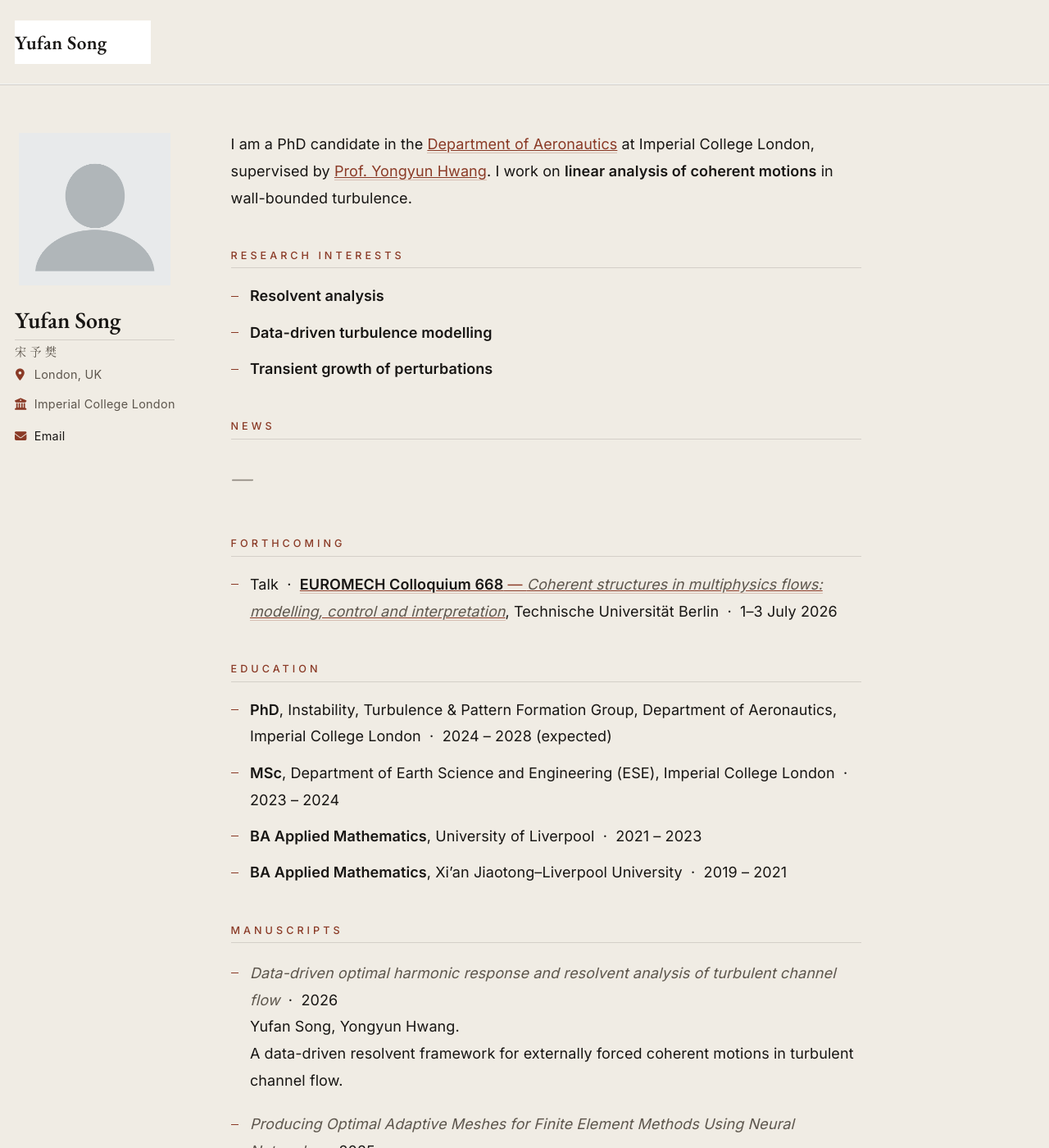
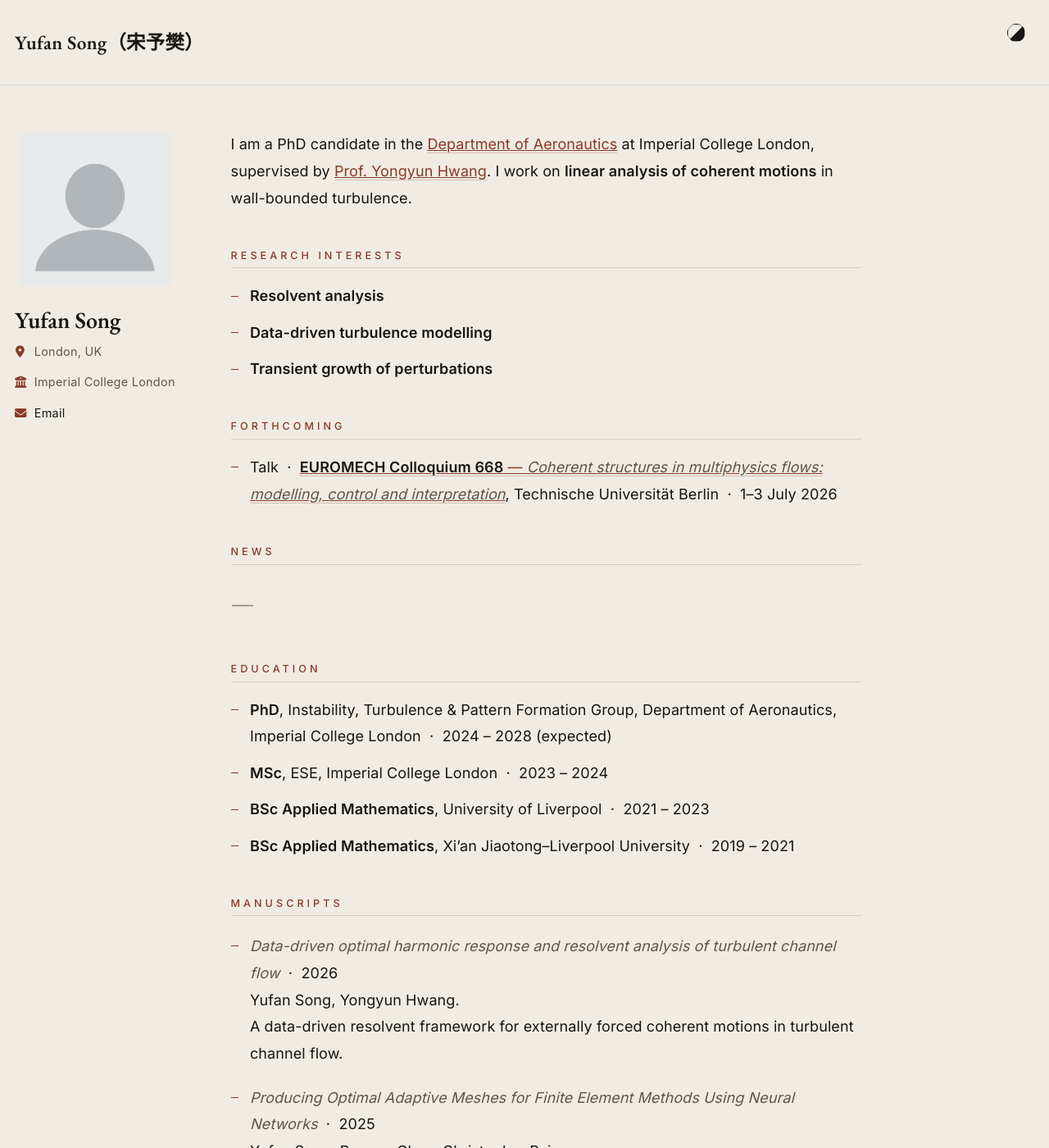
Before and after one commit to songyufan1005/yufansong.github.io, a Jekyll site: the page built from _pages/about.md, in a window 1280 px wide and 1400 px high. Shown: the whole window at 82% size. Built offline with Jekyll 4.4.1, drawn with Linux system fonts in a browser that asks for light colours; a script bundle is joined from its source files by our own code; library files that are not in the unit come from our copies.

Commit message:
Bilingual masthead title; palette toggle (top-right); swap News/Forthcoming
- Site title -> 'Yufan Song（宋予樊）'; remove sub-name from sidebar (just 'Yufan Song')
- Defensive override on all masthead backgrounds to kill the white selected box
- New floating palette toggle button (top-right): two-colour circle, hover rotates;
  toggles between washi-light and walnut-dark palettes via data-palette on <html>;
  preference persisted in localStorage; flash-of-wrong-palette prevented by inline head script
- Soften the cream-bg map widget when in dark palette via opacity + luminosity blend
- Swap order: Forthcoming now precedes News

Co-Authored-By: Claude Opus 4.7 (1M context) <noreply@anthropic.com>

```diff
--- a/_config.yml
+++ b/_config.yml
@@ -9,7 +9,7 @@
 # Basic Site Settings
 locale                   : "en-US"
 site_theme               : "default" # The available themes options are "default", "air", "sunrise", "mint", "dirt" and "contrast"
-title                    : "Yufan Song"
+title                    : "Yufan Song（宋予樊）"
 title_separator          : "-"
 name                     : &name "Yufan Song"
 description              : &description "PhD candidate, Department of Aeronautics, Imperial College London. Resolvent analysis and data-driven modelling of wall-bounded turbulence."
@@ -24,7 +24,7 @@ author:
   # Biographic information
   avatar           : "profile.png"
   name             : "Yufan Song"
-  name_cn          : "宋予樊"
+  name_cn          :
   pronouns         :
   bio              :
   location         : "London, UK"
--- a/_includes/head/custom.html
+++ b/_includes/head/custom.html
@@ -13,6 +13,15 @@
 <!-- Custom theme overrides (Alex Webb-inspired editorial palette) -->
 <link rel="stylesheet" href="{{ base_path }}/assets/css/custom.css"/>
 
+<!-- Palette toggle: read saved preference synchronously to avoid a flash of the wrong palette -->
+<script>
+  try {
+    var p = localStorage.getItem('aw-palette');
+    if (p === 'ink') document.documentElement.setAttribute('data-palette', 'ink');
+  } catch (e) {}
+</script>
+<script defer src="{{ base_path }}/assets/js/palette-toggle.js"></script>
+
 <!-- favicon from https://commons.wikimedia.org/wiki/File:OOjs_UI_icon_academic-progressive.svg -->
 <link rel="apple-touch-icon" sizes="180x180" href="{{ base_path }}/images/apple-touch-icon-180x180.png"/>
 <link rel="icon" type="image/svg+xml" href="{{ base_path }}/images/favicon.svg"/>
--- a/_pages/about.md
+++ b/_pages/about.md
@@ -16,20 +16,20 @@ Research interests
 - **Transient growth of perturbations**
 
 
+Forthcoming
+======
+- Talk &nbsp;·&nbsp; [**EUROMECH Colloquium 668** — *Coherent structures in multiphysics flows: modelling, control and interpretation*](https://668.euromech.org/about/), Technische Universität Berlin &nbsp;·&nbsp; 1–3 July 2026
+
 News
 ======
 <div class="section-empty">—</div>
 
-Forthcoming
-======
-- Talk &nbsp;·&nbsp; [**EUROMECH Colloquium 668** — *Coherent structures in multiphysics flows: modelling, control and interpretation*](https://668.euromech.org/about/), Technische Universität Berlin &nbsp;·&nbsp; 1–3 July 2026
-
 Education
 ======
 - **PhD**, Instability, Turbulence & Pattern Formation Group, Department of Aeronautics, Imperial College London &nbsp;·&nbsp; 2024 – 2028 (expected)
-- **MSc**, Department of Earth Science and Engineering (ESE), Imperial College London &nbsp;·&nbsp; 2023 – 2024
-- **BA Applied Mathematics**, University of Liverpool &nbsp;·&nbsp; 2021 – 2023
-- **BA Applied Mathematics**, Xi'an Jiaotong–Liverpool University &nbsp;·&nbsp; 2019 – 2021
+- **MSc**, ESE, Imperial College London &nbsp;·&nbsp; 2023 – 2024
+- **BSc Applied Mathematics**, University of Liverpool &nbsp;·&nbsp; 2021 – 2023
+- **BSc Applied Mathematics**, Xi'an Jiaotong–Liverpool University &nbsp;·&nbsp; 2019 – 2021
 
 Manuscripts
 ======
--- a/assets/css/custom.css
+++ b/assets/css/custom.css
@@ -139,11 +139,18 @@ a:hover {
 .greedy-nav .visible-links a:hover { color: var(--aw-accent) !important; }
 .greedy-nav .visible-links a::before { background: var(--aw-accent) !important; }
 
-/* Kill any selected-state background that the default theme adds */
+/* Kill any selected-state background that the default theme adds — defensive */
+.greedy-nav .masthead__menu-item,
+.greedy-nav .masthead__menu-item a,
+.greedy-nav .masthead__menu-item.persist,
+.greedy-nav .masthead__menu-item.persist a,
 .greedy-nav .masthead__menu-item.selected a,
 .greedy-nav .masthead__menu-item--lg.selected a,
-.greedy-nav .masthead__menu-item--lg.persist.selected a {
+.greedy-nav .masthead__menu-item--lg.persist.selected a,
+.greedy-nav button {
   background: transparent !important;
+  background-color: transparent !important;
+  box-shadow: none !important;
 }
 
 /* ---------- Sidebar (author profile) ---------- */
@@ -355,3 +362,59 @@ a:hover {
   border-radius: 0;
   box-shadow: none;
 }
+
+/* ---------- Palette toggle button (top-right) ---------- */
+.palette-toggle {
+  position: fixed;
+  top: 1.6em;
+  right: 1.6em;
+  width: 22px;
+  height: 22px;
+  padding: 0;
+  border-radius: 50%;
+  border: 1px solid var(--aw-rule-strong);
+  background: linear-gradient(135deg,
+    var(--aw-paper) 0%,
+    var(--aw-paper) 49.5%,
+    var(--aw-ink) 50.5%,
+    var(--aw-ink) 100%);
+  cursor: pointer;
+  z-index: 1000;
+  transition: transform 0.4s ease, border-color 0.2s ease;
+  -webkit-appearance: none;
+  appearance: none;
+}
+.palette-toggle:hover {
+  border-color: var(--aw-accent);
+  transform: rotate(180deg);
+}
+.palette-toggle:focus-visible {
+  outline: 1px solid var(--aw-accent);
+  outline-offset: 3px;
+}
+@media (max-width: 720px) {
+  .palette-toggle { top: 1em; right: 1em; width: 20px; height: 20px; }
+}
+
+/* ---------- Dark palette (Aman lobby at night: walnut + cream + warm terracotta) ---------- */
+html[data-palette="ink"] {
+  --aw-paper:        #1a1715;
+  --aw-paper-soft:   #221e1a;
+  --aw-paper-edge:   #2a2520;
+  --aw-ink:          #ece6d8;
+  --aw-ink-soft:     #a09587;
+  --aw-ink-faint:    #6b6359;
+  --aw-accent:       #c4754f;
+  --aw-accent-deep:  #a85a3a;
+  --aw-rule:         rgba(236, 230, 216, 0.16);
+  --aw-rule-strong:  rgba(236, 230, 216, 0.34);
+}
+html[data-palette="ink"] .author__avatar img {
+  filter: contrast(1.02) saturate(0.95) brightness(0.92);
+}
+/* MapMyVisitors widget background is hardcoded to cream — soften the contrast in dark */
+html[data-palette="ink"] .visitor-map__widget img,
+html[data-palette="ink"] .visitor-map__widget canvas {
+  opacity: 0.78;
+  mix-blend-mode: luminosity;
+}
--- /dev/null
+++ b/assets/js/palette-toggle.js
@@ -0,0 +1,46 @@
+(function () {
+  'use strict';
+
+  var KEY = 'aw-palette';
+  var root = document.documentElement;
+
+  function read() {
+    try { return localStorage.getItem(KEY); } catch (e) { return null; }
+  }
+  function write(v) {
+    try {
+      if (v) localStorage.setItem(KEY, v);
+      else localStorage.removeItem(KEY);
+    } catch (e) {}
+  }
+
+  function apply(p) {
+    if (p === 'ink') root.setAttribute('data-palette', 'ink');
+    else root.removeAttribute('data-palette');
+  }
+
+  // initial paint already handled by inline head script; this is defensive
+  apply(read());
+
+  function build() {
+    if (document.querySelector('.palette-toggle')) return;
+    var btn = document.createElement('button');
+    btn.className = 'palette-toggle';
+    btn.type = 'button';
+    btn.setAttribute('aria-label', 'Toggle palette');
+    btn.setAttribute('title', 'Toggle palette');
+    btn.addEventListener('click', function () {
+      var cur = root.getAttribute('data-palette');
+      var next = cur === 'ink' ? '' : 'ink';
+      apply(next);
+      write(next);
+    });
+    document.body.appendChild(btn);
+  }
+
+  if (document.readyState === 'loading') {
+    document.addEventListener('DOMContentLoaded', build);
+  } else {
+    build();
+  }
+})();
```
